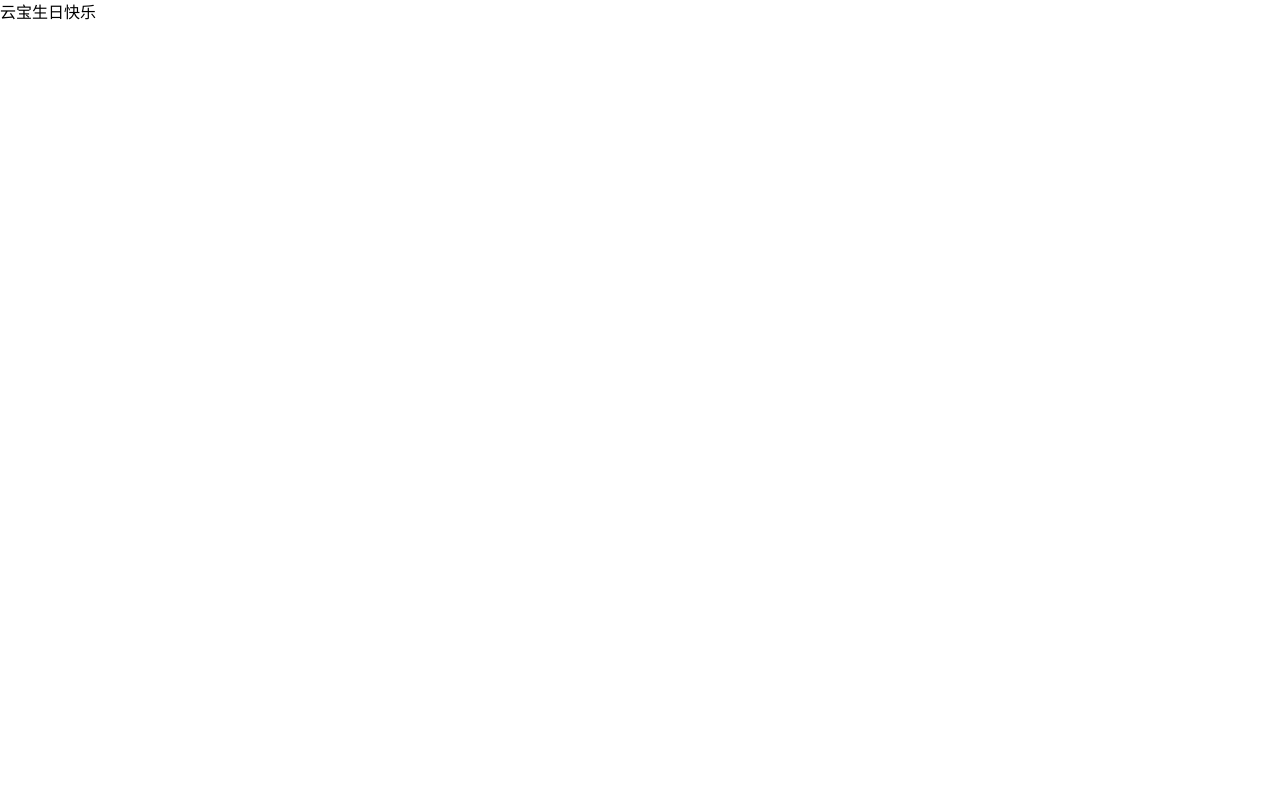
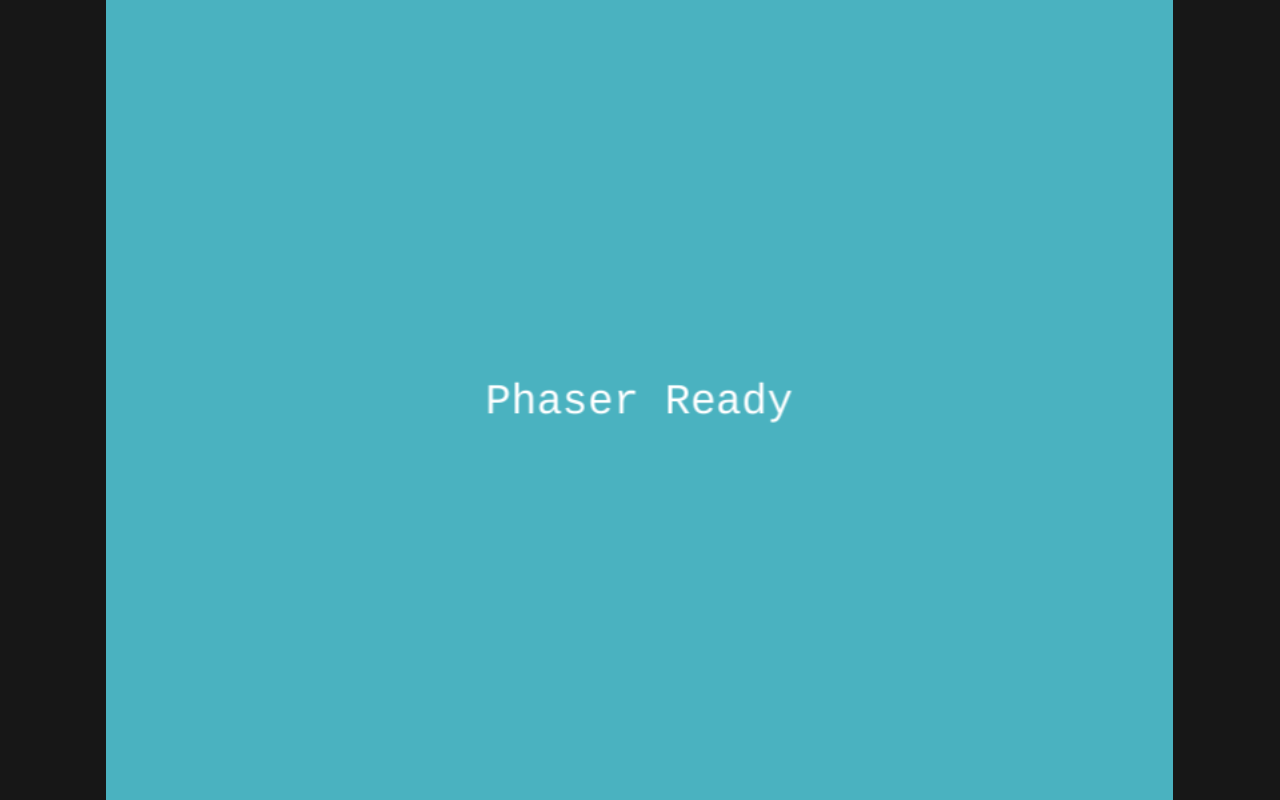
Before and after one commit to wywxys/happy-birthday, a Next.js app: page / in a window 1280 px wide. Built offline with nearby package versions, Linux system fonts and the light colour scheme.

Commit message:
feat(game): Phaser 4 canvas setup with React bridge and browser-safe EventBus

```diff
--- a/src/app/page.tsx
+++ b/src/app/page.tsx
@@ -1,7 +1,9 @@
+import GameShell from "@/components/GameShell";
+
 export default function Home() {
   return (
-    <main>
-      <h1>云宝生日快乐</h1>
+    <main className="w-screen h-screen overflow-hidden">
+      <GameShell />
     </main>
   );
 }
--- /dev/null
+++ b/src/components/GameShell.tsx
@@ -0,0 +1,15 @@
+"use client";
+
+import dynamic from "next/dynamic";
+
+const PhaserGame = dynamic(() => import("@/game/PhaserGame"), {
+  ssr: false,
+});
+
+export default function GameShell() {
+  return (
+    <div className="w-screen h-screen flex items-center justify-center bg-neutral-900 overflow-hidden">
+      <PhaserGame />
+    </div>
+  );
+}
--- /dev/null
+++ b/src/game/EventBus.ts
@@ -0,0 +1,14 @@
+import Phaser from "phaser";
+
+export const EventBus = new Phaser.Events.EventEmitter();
+
+export const GameEvents = {
+  SCORE_UPDATE: "score-update",
+  GAME_OVER: "game-over",
+  GAME_START: "game-start",
+  GAME_STATE_CHANGE: "game-state-change",
+  VICTORY: "victory",
+  CURRENT_SCENE_READY: "current-scene-ready",
+} as const;
+
+export type GameEventType = typeof GameEvents[keyof typeof GameEvents];
--- /dev/null
+++ b/src/game/PhaserGame.tsx
@@ -0,0 +1,28 @@
+"use client";
+
+import { useEffect, useRef } from "react";
+import { createGame } from "./main";
+
+export default function PhaserGame() {
+  const containerRef = useRef<HTMLDivElement>(null);
+  const gameRef = useRef<Phaser.Game | null>(null);
+
+  useEffect(() => {
+    if (gameRef.current) {
+      return;
+    }
+
+    if (containerRef.current) {
+      gameRef.current = createGame(containerRef.current);
+    }
+
+    return () => {
+      if (gameRef.current) {
+        gameRef.current.destroy(true);
+        gameRef.current = null;
+      }
+    };
+  }, []);
+
+  return <div ref={containerRef} id="game-container" className="w-full h-full" />;
+}
--- /dev/null
+++ b/src/game/main.ts
@@ -0,0 +1,24 @@
+import Phaser from "phaser";
+import { GameScene } from "./scenes/GameScene";
+
+export function createGame(parent: HTMLElement): Phaser.Game {
+  return new Phaser.Game({
+    type: Phaser.AUTO,
+    width: 800,
+    height: 600,
+    parent,
+    backgroundColor: "#4ab2c0",
+    physics: {
+      default: "arcade",
+      arcade: {
+        gravity: { x: 0, y: 0 },
+        debug: false,
+      },
+    },
+    scale: {
+      mode: Phaser.Scale.FIT,
+      autoCenter: Phaser.Scale.CENTER_BOTH,
+    },
+    scene: [GameScene],
+  });
+}
--- /dev/null
+++ b/src/game/scenes/GameScene.ts
@@ -0,0 +1,21 @@
+import Phaser from "phaser";
+import { EventBus, GameEvents } from "../EventBus";
+
+export class GameScene extends Phaser.Scene {
+  constructor() {
+    super("GameScene");
+  }
+
+  preload() {
+    console.log("GameScene preload started");
+  }
+
+  create() {
+    this.add.text(400, 300, "Phaser Ready", {
+      fontSize: "32px",
+      color: "#fff",
+    }).setOrigin(0.5);
+
+    EventBus.emit(GameEvents.CURRENT_SCENE_READY, this);
+  }
+}
```
Also changed, not shown: .omo/boulder.json, .omo/plans/happy-birthday-upgrade.md, .omo/run-continuation/ses_06d4326eeffeEQw9mj1lN3so35.json, 1 other file (tests, documents, lock files or other folders).
